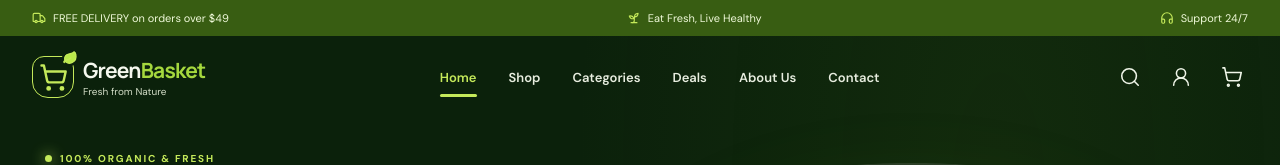
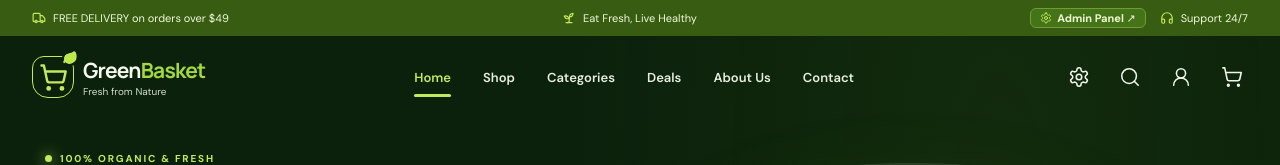
Before and after one commit to sazibkhan-me-6/GreenBasket, a React (Vite) app: page / in a window 1280 px wide. Shown: the top 165 px of the page. Built offline with nearby package versions, Linux system fonts and the light colour scheme; grey boxes are pictures that could not be loaded.

Commit message:
feat: link to dedicated admin panel deployment at greenbasket-admin-panel.vercel.app

```diff
--- a/01-Frontend/src/main.jsx
+++ b/01-Frontend/src/main.jsx
@@ -3,7 +3,7 @@ import { createRoot } from 'react-dom/client';
 import {
   Leaf, Truck, Headphones, Search, UserRound, ShoppingCart, ArrowRight,
   ShieldCheck, Sprout, Heart, Menu, X, Star, CheckCircle2, Mail, Instagram,
-  Facebook, Youtube, Plus, Minus
+  Facebook, Youtube, Plus, Minus, Settings
 } from 'lucide-react';
 import './styles.css';
 
@@ -107,7 +107,30 @@ function App() {
         <div className="top-inner">
           <span><Truck size={14}/> FREE DELIVERY on orders over $49</span>
           <span><Sprout size={14}/> Eat Fresh, Live Healthy</span>
-          <span><Headphones size={14}/> Support 24/7</span>
+          <div style={{ display: 'flex', alignItems: 'center', gap: '14px' }}>
+            <a
+              href="https://greenbasket-admin-panel.vercel.app/"
+              target="_blank"
+              rel="noopener noreferrer"
+              style={{
+                background: '#457319',
+                color: '#effbd2',
+                border: '1px solid #6e9d30',
+                borderRadius: '6px',
+                padding: '2px 9px',
+                fontSize: '11px',
+                fontWeight: 700,
+                display: 'inline-flex',
+                alignItems: 'center',
+                gap: '5px',
+                textDecoration: 'none'
+              }}
+              title="Open GreenBasket Admin Panel"
+            >
+              <Settings size={12}/> Admin Panel ↗
+            </a>
+            <span><Headphones size={14}/> Support 24/7</span>
+          </div>
         </div>
       </div>
 
@@ -140,6 +163,18 @@ function App() {
         </nav>
 
         <div className="header-actions">
+          {/* Admin Panel Direct Link */}
+          <a
+            href="https://greenbasket-admin-panel.vercel.app/"
+            target="_blank"
+            rel="noopener noreferrer"
+            className="icon-btn"
+            aria-label="Admin Panel"
+            title="Open GreenBasket Admin Panel"
+          >
+            <Settings size={20}/>
+          </a>
+
           {/* Search Trigger */}
           <button className="icon-btn" aria-label="Search" onClick={() => setSearchOpen(!searchOpen)}>
             <Search/>
@@ -434,6 +469,14 @@ function App() {
           <a href="#account" onClick={(e) => { e.preventDefault(); setAuthOpen(true); }}>
             My Account {currentUser ? `(${currentUser.name})` : ''}
           </a>
+          <a
+            href="https://greenbasket-admin-panel.vercel.app/"
+            target="_blank"
+            rel="noopener noreferrer"
+            style={{ color: 'var(--lime)', fontWeight: 600 }}
+          >
+            Admin Panel ↗
+          </a>
           <a href="#contact">Track Order</a>
           <a href="#contact">Shipping & Delivery</a>
           <a href="#contact">Returns & Refunds</a>
--- a/04-Authentication/AuthModal.jsx
+++ b/04-Authentication/AuthModal.jsx
@@ -1,5 +1,5 @@
 import React, { useState } from 'react';
-import { X, UserRound, Lock, Mail, ShieldCheck, CheckCircle2, LogOut } from 'lucide-react';
+import { X, UserRound, Lock, Mail, ShieldCheck, CheckCircle2, LogOut, Settings } from 'lucide-react';
 
 export default function AuthModal({ isOpen, onClose, onLoginSuccess, currentUser, onLogout }) {
   const [tab, setTab] = useState('login'); // 'login' or 'register'
@@ -91,6 +91,28 @@ export default function AuthModal({ isOpen, onClose, onLoginSuccess, currentUser
               </div>
             </div>
 
+            <div style={{ display: 'flex', flexDirection: 'column', gap: '8px' }}>
+              <a
+                href="https://greenbasket-admin-panel.vercel.app/"
+                target="_blank"
+                rel="noopener noreferrer"
+                style={{
+                  display: 'flex',
+                  alignItems: 'center',
+                  justifyContent: 'center',
+                  gap: '6px',
+                  padding: '11px',
+                  borderRadius: '12px',
+                  background: '#396515',
+                  color: '#ffffff',
+                  textDecoration: 'none',
+                  fontSize: '12px',
+                  fontWeight: 700
+                }}
+              >
+                <Settings size={15}/> Open Admin Panel ↗
+              </a>
+
               <button
                 type="button"
                 onClick={() => {
@@ -115,6 +137,7 @@ export default function AuthModal({ isOpen, onClose, onLoginSuccess, currentUser
               >
                 <LogOut size={15}/> Sign Out
               </button>
+            </div>
           </div>
         ) : (
           <>
```
Lines whose indentation alone changed are shown as unchanged.
